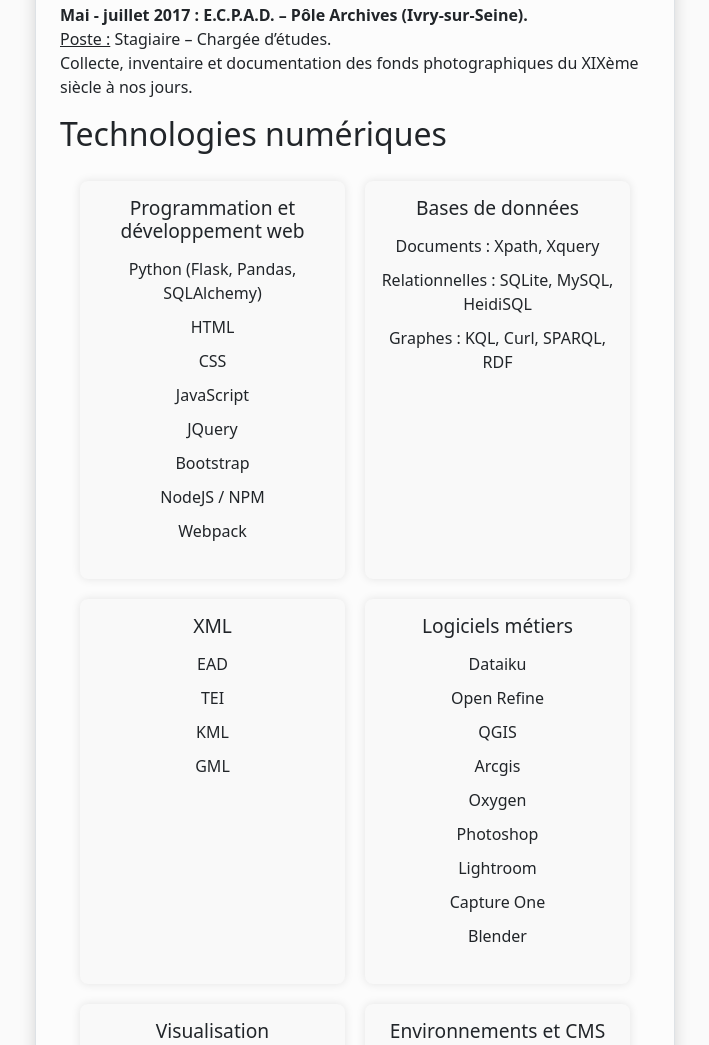
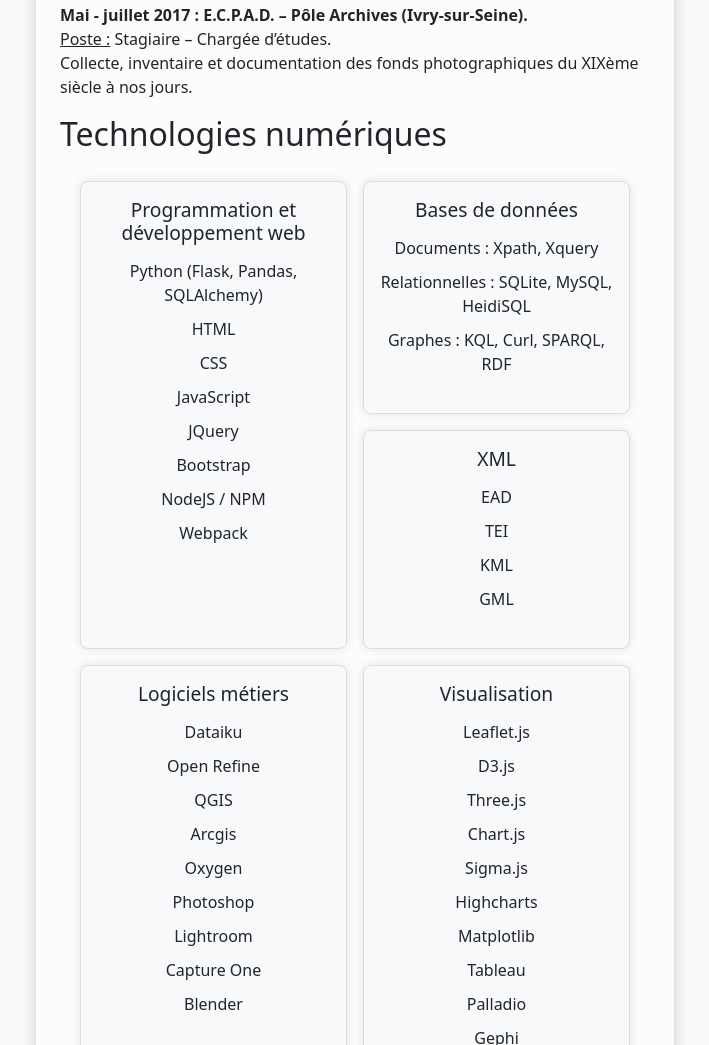
Before and after one commit to chloepochon/cv, a plain HTML site: page index.html in a window 1280 px wide. Shown: the part 2448-3493 px from the top of the page, without its empty margins (285-994 px from the left). Drawn offline with nearby package versions, Linux system fonts and the light colour scheme.

Commit message:
Add files via upload

```diff
--- a/css/style.css
+++ b/css/style.css
@@ -15,9 +15,14 @@ ul {
     max-width: 30%;
 }
 /* div#mots-cles ul li, */
- div#en-tete ul li {
+ div#en-tete ul li, nav ul li {
     display: inline-block;
 }
+nav ul li a {
+    text-decoration: none;
+}
+
+
 
 div#en-tete ul li{
     margin-right : 1%;
@@ -87,6 +92,27 @@ div#en-tete ul{
 }
 
 
+/* grid recompose */
+
+.grid-container {
+    display: grid;
+    grid-template-columns: repeat(auto-fill, minmax(250px, 1fr));
+    gap: 16px;
+    grid-auto-flow: dense;
+}
+
+.grid-item {
+    background-color: #f8f9fa;
+    padding: 16px;
+    border: 1px solid #ddd;
+    border-radius: 8px;
+}
+
+.grid-item.large {
+    grid-row: span 2; /* Permet à cet élément d'occuper deux lignes */
+}
+
+
 /* Bouton retour en haut */
 
 .back-to-top {
@@ -111,3 +137,10 @@ div#en-tete ul{
 .back-to-top:hover {
     background-color: #8b8b8b;
 }
+
+
+/* progress bar */
+
+div.progress-bar{
+    background-color: #3d3d3d;
+}
```
